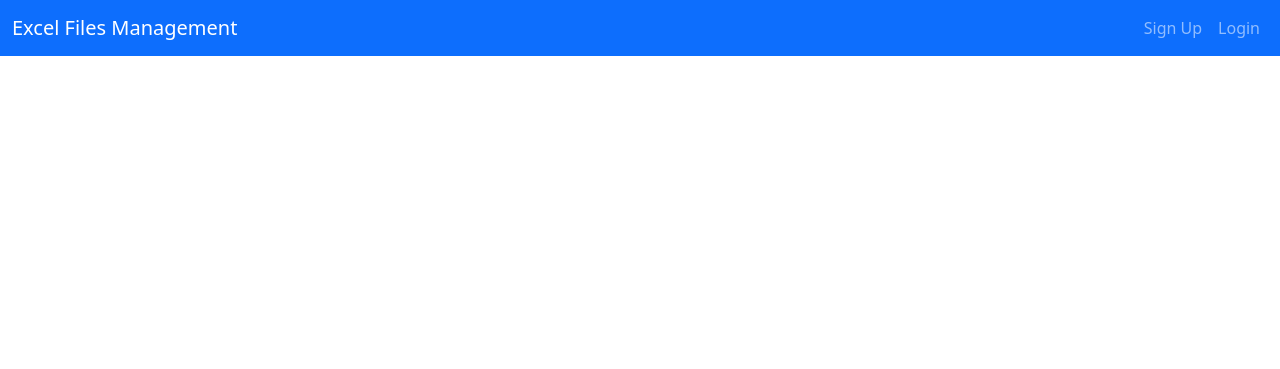
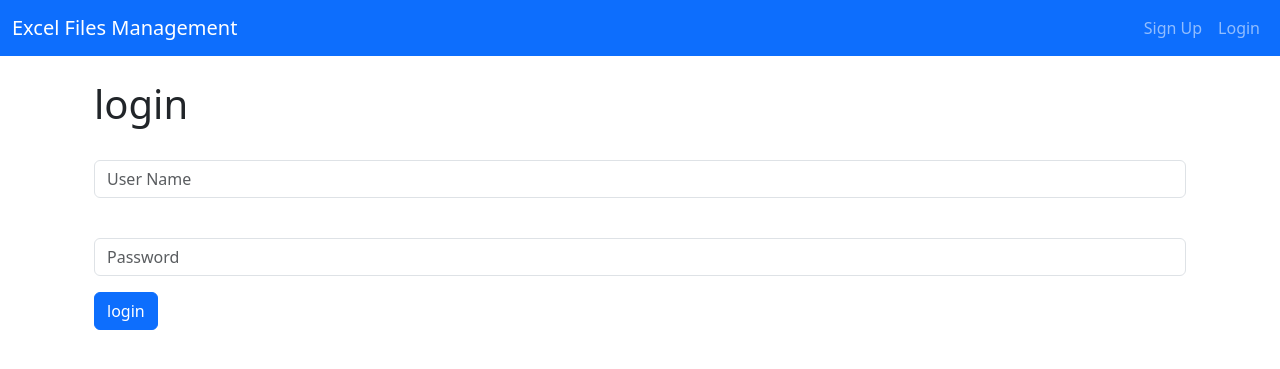
Before and after one commit to vtphuonng/QR_code_pr, a Django app: page /profile_image_upload/1/ in a window 1280 px wide. Shown: the top 369 px of the page. Run offline with Django 4.2, Linux system fonts and the light colour scheme.

Commit message:
fix user login

```diff
--- a/qr_website/templates/home.html
+++ b/qr_website/templates/home.html
@@ -4,9 +4,7 @@
 {% block content %}
   <div class="container">
     {% if user.is_authenticated %}
-      <header class="header">
-        <!-- ... (unchanged) ... -->
-      </header>
+
 
       <div class="table-section">
         <div class="table-responsive">
@@ -56,9 +54,22 @@
         </div>
       </div>
     {% else %}
-      <header class="header">
-        <!-- ... (unchanged) ... -->
-      </header>
+      <h1>login</h1>
+      <br/>
+      <form method="POST" action="{% url 'home' %}">
+          {% csrf_token %}
+          <form>
+              <div class="mb-3">
+                <input type="text" class="form-control" name="username", placeholder="User Name">
+              </div><br/>
+              <div class="mb-3">
+                <input type="password" class="form-control" name="password", placeholder="Password">
+              </div>
+              <br\>
+              <button type="submit" class="btn btn-primary">login</button>
+            </form>
+      </form>
+      </div>
     {% endif %}
   </div>
 
```
Also changed, not shown: qr_website/templates/excel_records.html (+16 -3 lines).
